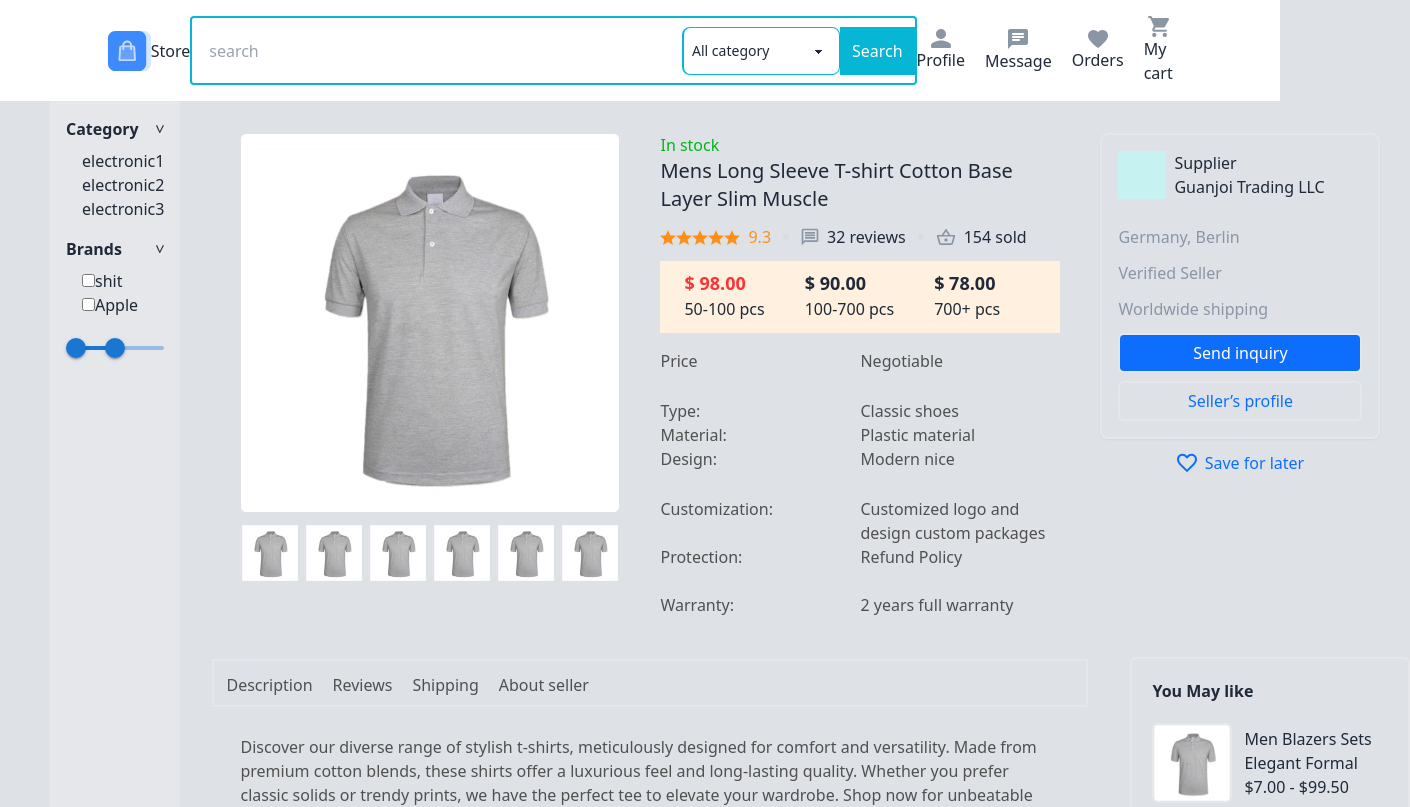
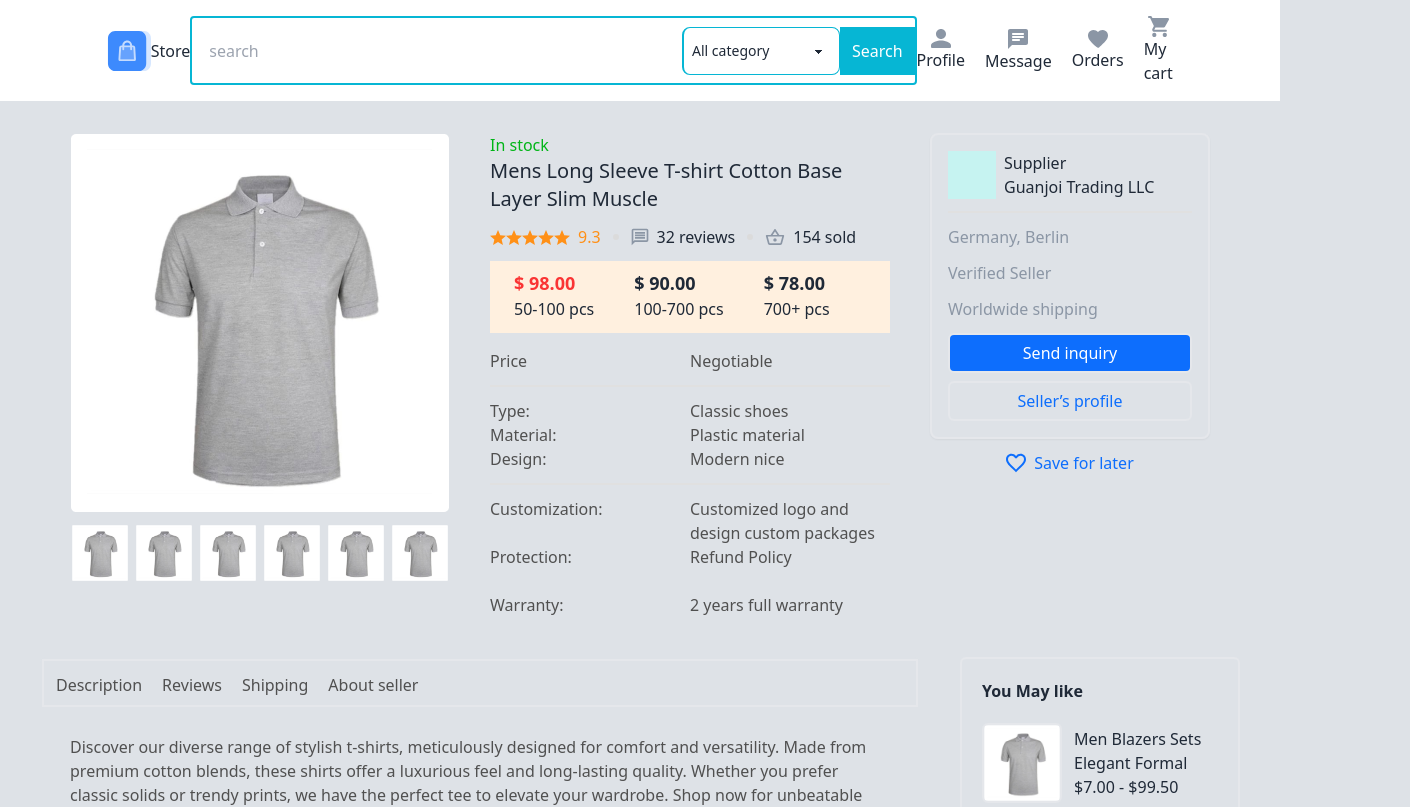
Before and after one commit to bolourima/BuyMe, a Next.js app in the folder user-fe/: page /productdetail in a window 1280 px wide. Shown: the top 807 px of the page, 1410 px wide, since content can reach past the window. Built offline with nearby package versions, Linux system fonts and the light colour scheme.

Commit message:
fix created product page

```diff
--- a/user-fe/src/pages/_app.tsx
+++ b/user-fe/src/pages/_app.tsx
@@ -10,8 +10,7 @@ export default function App({ Component, pageProps }: AppProps) {
   return (
     <div>
       <Header />
-      <div className="flex container gap-10">
-        <SubCategory />
+      <div className="container">
         <Component {...pageProps} />
       </div>
 
--- a/user-fe/src/pages/index.tsx
+++ b/user-fe/src/pages/index.tsx
@@ -13,22 +13,10 @@ import { ProductFilterRecent } from "@/components/ProductFilterRecent";
 
 const inter = Inter({ subsets: ["latin"] });
 
-export default function Home({ productData }: { productData: ProductType[] }) {
-  console.log(productData);
+export default function Home() {
   return (
     <div>
-      {/*
-      <Hero /> */}
-      {/* <RecommendedItems productData={productData} /> */}
-      <Product productData={productData} />
+      <a href="/productList">AWDAWDAWDAWDCD</a>
     </div>
   );
 }
-
-export const getServerSideProps = async () => {
-  const productRes = await instance.get("/getProducts");
-  const productData = productRes.data;
-  return {
-    props: { productData },
-  };
-};
--- /dev/null
+++ b/user-fe/src/pages/productList.tsx
@@ -0,0 +1,30 @@
+import Product from "@/components/Product";
+import { SubCategory } from "@/components/SubCategory";
+import { instance } from "@/instance";
+import { ProductType } from "@/types/productType";
+import React from "react";
+
+export default function productList({
+  productData,
+}: {
+  productData: ProductType[];
+}) {
+  return (
+    <div>
+      <div className="lg:flex lg:gap-5">
+        {/*
+      <Hero /> */}
+        {/* <RecommendedItems productData={productData} /> */}
+        <SubCategory />
+        <Product productData={productData} />
+      </div>
+    </div>
+  );
+}
+export const getServerSideProps = async () => {
+  const productRes = await instance.get("/getProducts");
+  const productData = productRes.data;
+  return {
+    props: { productData },
+  };
+};
```
